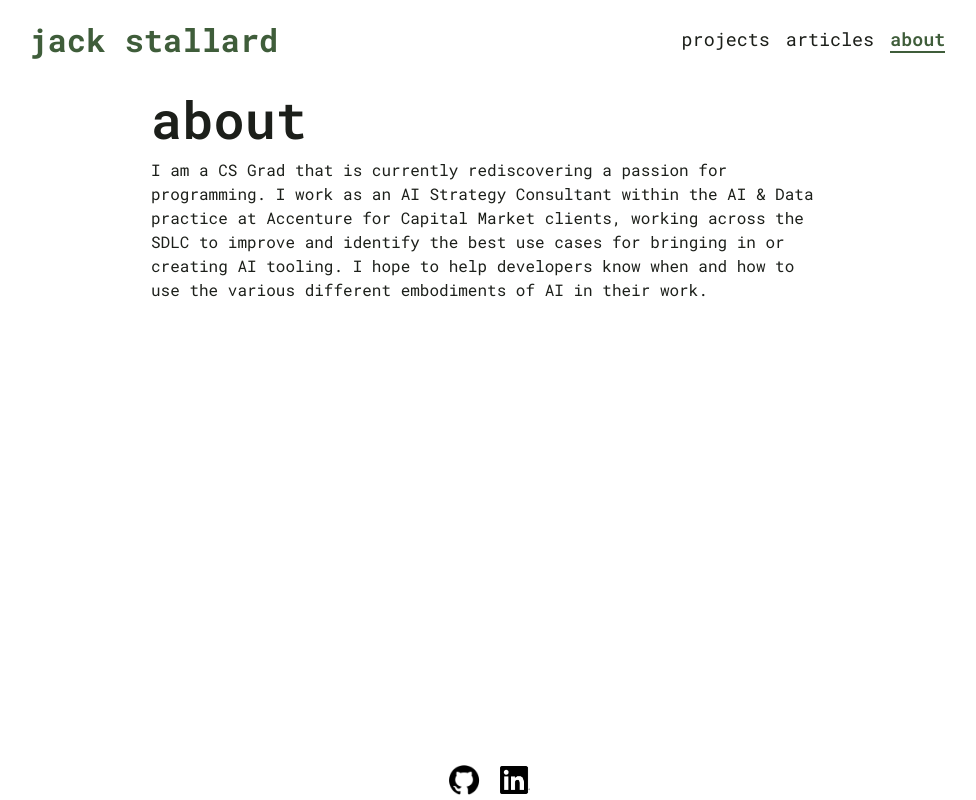
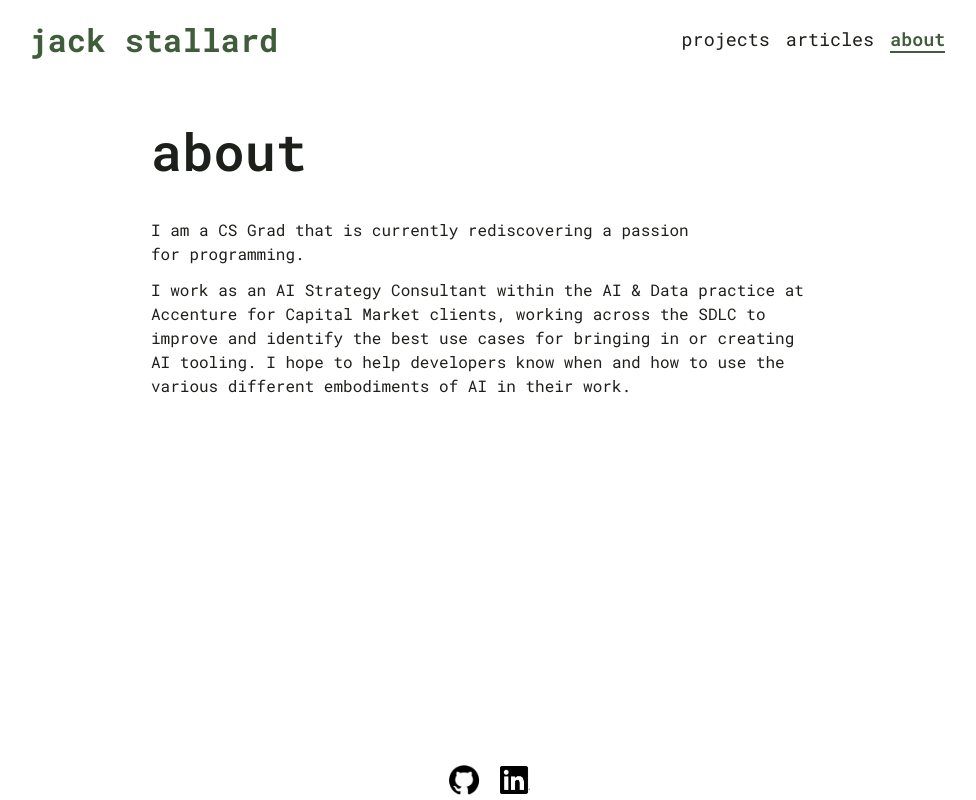
Before and after one commit to jckstllrd/personal-site, a React (Vite) app: page /about in a window 1280 px wide. Shown: the whole page, without its empty margins (153-1129 px from the left). Built offline with nearby package versions, Linux system fonts and the light colour scheme.

Commit message:
feat: break up about page copy into separate paragraphs

```diff
--- /dev/null
+++ b/src/pages/About/About.module.css
@@ -0,0 +1,10 @@
+.aboutPage {
+  display: flex;
+  flex-direction: column;
+  gap: var(--space-md);
+  padding-block: var(--space-2xl);
+}
+
+.aboutPage h1 {
+  margin-bottom: var(--space-lg);
+}
--- a/src/pages/About/About.tsx
+++ b/src/pages/About/About.tsx
@@ -1,17 +1,23 @@
 import Container from "@/components/Container/Container";
+import styles from "./About.module.css";
 
 function About() {
   return (
     <Container>
-      <h1>about</h1>
-      <p>
-        I am a CS Grad that is currently rediscovering a passion for
-        programming. I work as an AI Strategy Consultant within the AI & Data
-        practice at Accenture for Capital Market clients, working across the
-        SDLC to improve and identify the best use cases for bringing in or
-        creating AI tooling. I hope to help developers know when and how to use
-        the various different embodiments of AI in their work.
-      </p>
+      <div className={styles.aboutPage}>
+        <h1>about</h1>
+        <p>
+          I am a CS Grad that is currently rediscovering a passion for
+          programming.
+        </p>
+        <p>
+          I work as an AI Strategy Consultant within the AI & Data practice at
+          Accenture for Capital Market clients, working across the SDLC to
+          improve and identify the best use cases for bringing in or creating
+          AI tooling. I hope to help developers know when and how to use the
+          various different embodiments of AI in their work.
+        </p>
+      </div>
     </Container>
   );
 }
```
